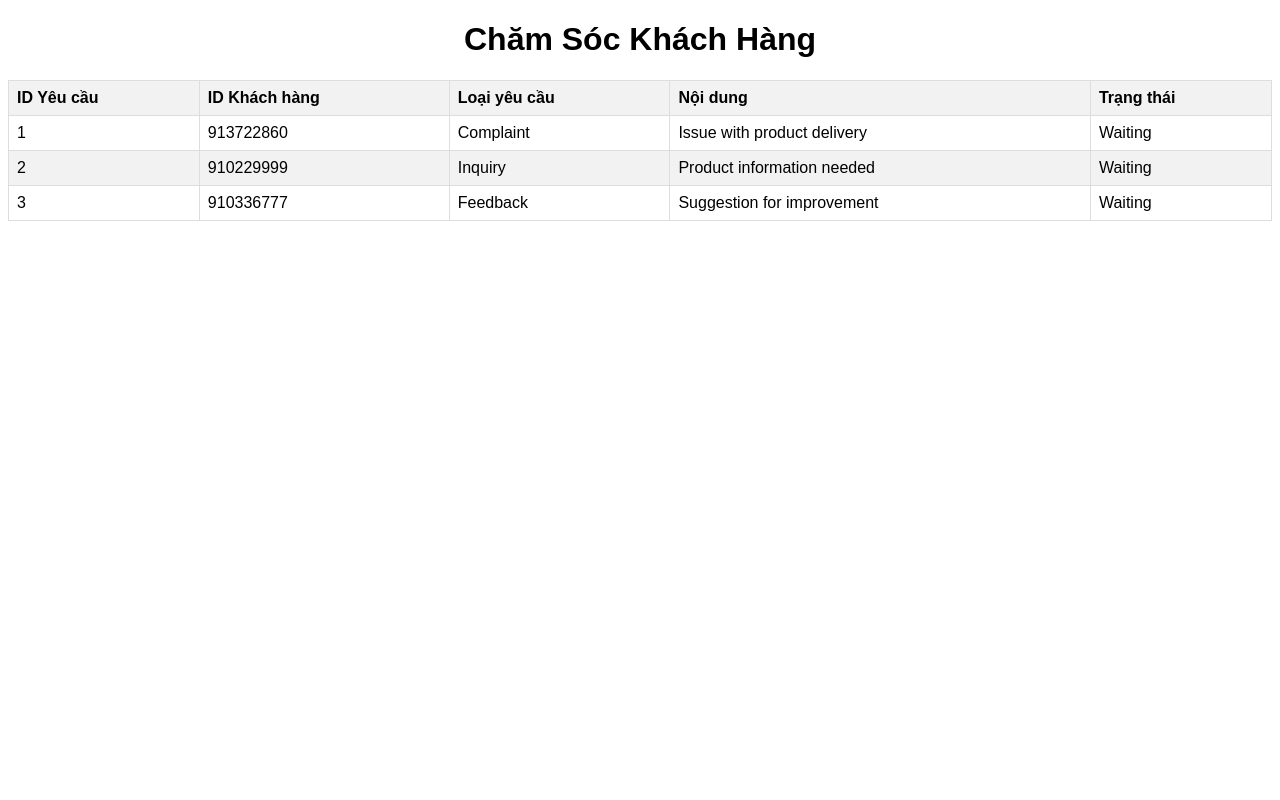
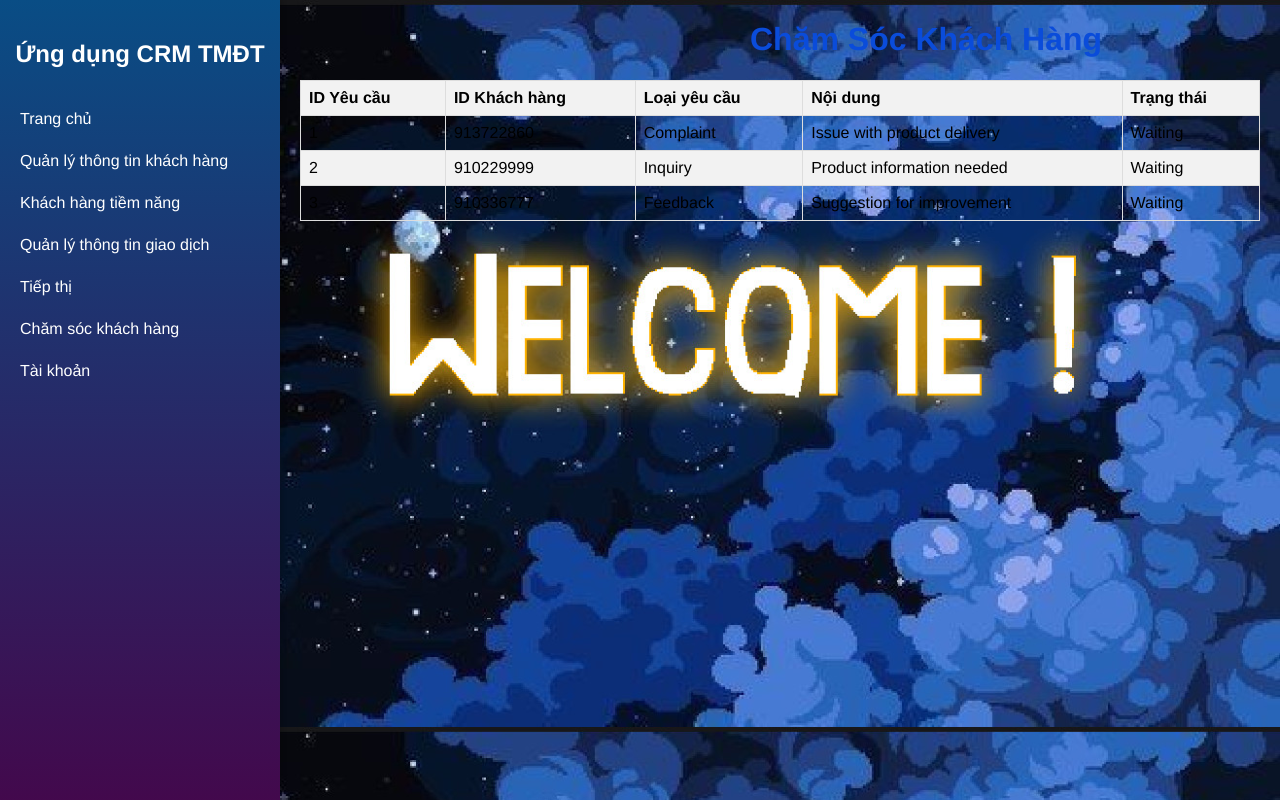
Before and after one commit to Dora314/software-engineer, a website: page CSKH/cskh.html in a window 1280 px wide. Drawn offline with Linux system fonts and the light colour scheme; files that its build step writes are made by us from their sources.

Commit message:
fix them menu

```diff
--- a/CSKH/cskh.css
+++ b/CSKH/cskh.css
@@ -3,11 +3,13 @@ body {
 }
 
 h1 {
-    text-align: center;
+    margin-left:750px ;
+    color: rgb(10, 76, 218);
 }
 
 table {
-    width: 100%;
+    margin-left:300px ;
+    width: 75%;
     border-collapse: collapse;
     margin-top: 20px;
 }
@@ -44,3 +46,91 @@ tr:hover {
 .responded {
     background-color: #4caf50; /* Green */
 }
+
+
+/* Điều chỉnh cơ bản cho body */
+body {
+    font-family: 'Helvetica Neue', Arial, sans-serif;
+    margin: 0;
+    padding: 0;
+  }
+
+  /* Thanh sidebar với gradient và bóng đổ */
+  .sidebar {
+    height: 100%;
+    width: 280px;
+    position: fixed;
+    top: 0;
+    left: 0;
+    background: linear-gradient(to bottom, #094d85, #44074b);
+    box-shadow: 2px 0 5px rgba(0, 0, 0, 0.2);
+    padding-top: 20px;
+  }
+
+  /* Tiêu đề sidebar */
+  .sidebar h2 {
+    color: #fff;
+    text-align: center;
+    font-size: 24px;
+    font-weight: bold;
+    margin-bottom: 30px;
+  }
+
+  /* Menu chính - Loại bỏ bullet */
+  .main-menu {
+    list-style-type: none; /* Loại bỏ bullet */
+    padding: 0;
+  }
+
+  .main-menu li a {
+    display: block;
+    padding: 12px 20px;
+    text-decoration: none;
+    color: #fff;
+    transition: background-color 0.3s ease;
+  }
+
+  .main-menu li a:hover {
+    background-color: #0056b3;
+  }
+
+  /* Submenu sổ xuống */
+  .submenu {
+    position: relative;
+    display: block; /* Hiển thị submenu dưới dạng block */
+  }
+
+  /* Submenu list - Loại bỏ bullet */
+  .submenu ul {
+    position: absolute;
+    top: 100%; /* Bắt đầu từ dưới cùng của item menu */
+    left: 0;
+    width: 100%; /* Chiều rộng bằng với menu cha */
+    background-color: #0056b3;
+    list-style-type: none; /* Loại bỏ bullet */
+    padding: 0; /* Loại bỏ padding mặc định */
+    transition: all 0.3s ease;
+    opacity: 0;
+    visibility: hidden;
+    transform: translateY(10px); /* Di chuyển nhẹ xuống dưới */
+    z-index: 1000; /* Đảm bảo submenu nằm trên các phần tử khác */
+  }
+
+  .submenu:hover ul {
+    display: block;
+    opacity: 1;
+    visibility: visible;
+    transform: translateY(0); /* Khi hover, submenu di chuyển về vị trí ban đầu */
+  }
+
+  /* Submenu link */
+  .submenu ul li a {
+    padding: 15px 25px;
+    color: #fff;
+    box-shadow: 0 2px 5px rgba(0, 0, 0, 0.2);
+    display: block; /* Đảm bảo liên kết chiếm toàn bộ chiều rộng */
+  }
+
+  .submenu ul li a:hover {
+    background-color: #004080;
+  }
--- a/CSKH/cskh.html
+++ b/CSKH/cskh.html
@@ -1,4 +1,52 @@
 <!DOCTYPE html>
+<!DOCTYPE html>
+<html lang="en">
+<head>
+  <meta charset="UTF-8">
+  <meta name="viewport" content="width=device-width, initial-scale=1.0">
+  <title>Menu</title>
+  <link rel="stylesheet" href="menu.css">
+  <script>
+    function alertFeature() {
+      alert('Tính năng đang được được phát triển');
+    }
+  </script>
+</head>
+<body>
+
+<div class="sidebar">
+  <h2>Ứng dụng CRM TMĐT</h2>
+  <ul class="main-menu">
+    <li><a href="../menu/menu.html">Trang chủ</a></li>
+    <li><a href="../quanlyttkh/quanlyttkh.html">Quản lý thông tin khách hàng</a></li>
+    <li class="submenu"><a href="#">Khách hàng tiềm năng</a>
+      <ul>
+        <li><a href="#">Xem danh sách khách hàng</a></li>
+        <li><a href="#">Thiết lập cấp bậc</a></li>
+      </ul>
+    </li>
+    <li class="submenu"><a href="#">Quản lý thông tin giao dịch</a>
+      <ul>
+        <li><a href="../qlttgd/qlttgd.html">Lưu thông tin giao dịch</a></li>
+        <li><a href="#">Theo dõi tổng doanh số</a></li>
+      </ul>
+    </li>
+    <li><a href="#" onclick="alertFeature()">Tiếp thị </a></li>
+    <li><a href="../CSKH/cskh.html">Chăm sóc khách hàng</a></li>
+    <li class="submenu"><a href="#">Tài khoản</a>
+      <ul>
+        <li><a href="../Login/forgotpass.html">Đổi mật khẩu</a></li>
+        <li><a href="../Login/login.html">Đăng xuất</a></li>
+      </ul>
+    </li>
+  </ul>
+</div>
+
+</body>
+</html>
+
+
+
 <html lang="en">
 <head>
     <meta charset="UTF-8">
--- a/menu/menu.css
+++ b/menu/menu.css
@@ -3,17 +3,18 @@ body {
   font-family: 'Helvetica Neue', Arial, sans-serif;
   margin: 0;
   padding: 0;
-  background: #f4f4f4; /* Màu nền cho trang */
+  background-image: url(../menu/img/crm1.jpg); /* Thay thế bằng đường dẫn thực tế của file PNG */
+  background-size: cover; /* Đảm bảo hình ảnh bao phủ toàn bộ khu vực */
 }
 
 /* Thanh sidebar với gradient và bóng đổ */
 .sidebar {
   height: 100%;
-  width: 250px;
+  width: 280px;
   position: fixed;
   top: 0;
   left: 0;
-  background: linear-gradient(to bottom, #008bff, #0062cc);
+  background: linear-gradient(to bottom, #094d85, #44074b);
   box-shadow: 2px 0 5px rgba(0, 0, 0, 0.2);
   padding-top: 20px;
 }
--- a/quanlyttkh/quanlyttkh.css
+++ b/quanlyttkh/quanlyttkh.css
@@ -131,11 +131,11 @@ body {
   /* Thanh sidebar với gradient và bóng đổ */
   .sidebar {
     height: 100%;
-    width: 250px;
+    width: 280px;
     position: fixed;
     top: 0;
     left: 0;
-    background: linear-gradient(to bottom, #008bff, #0062cc);
+    background: linear-gradient(to bottom, #094d85, #44074b);
     box-shadow: 2px 0 5px rgba(0, 0, 0, 0.2);
     padding-top: 20px;
   }
```
Also changed, not shown: menu/img/crm.jpg (added), menu/img/crm1.jpg (added).
